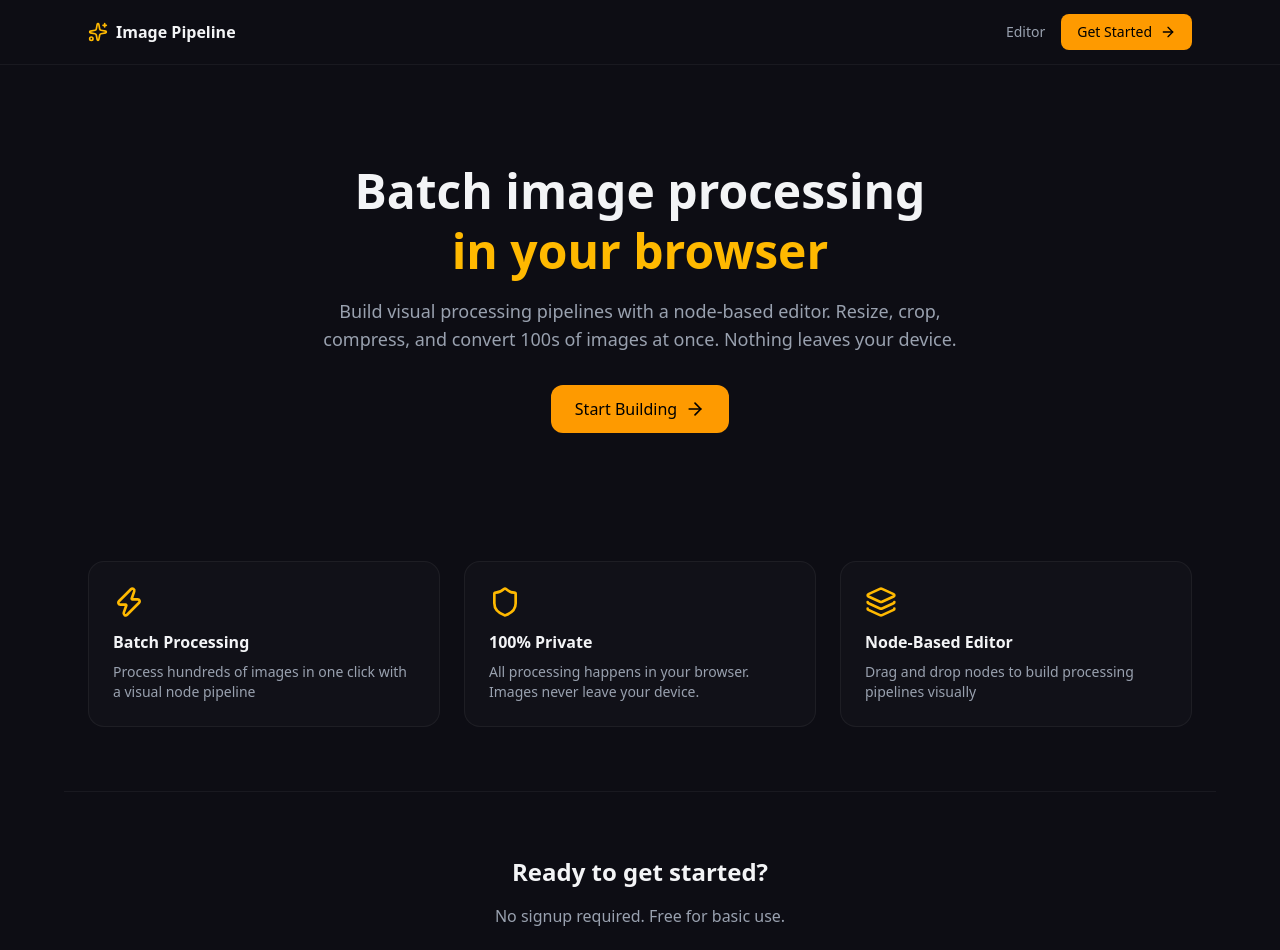
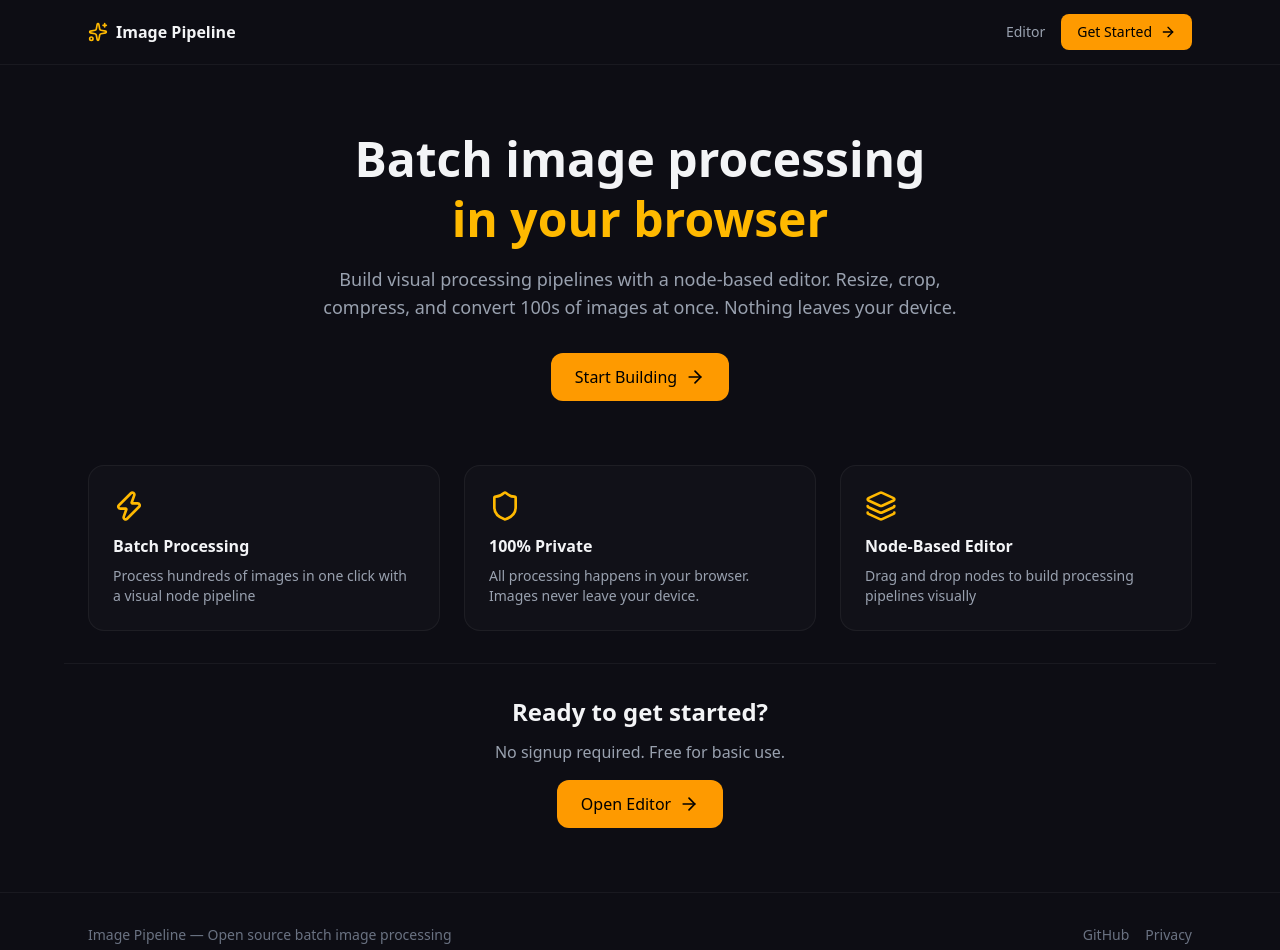
Before and after one commit to v944/image-pipeline, a React (Vite) app: page / in a window 1280 px wide. Shown: the top 950 px of the page. Built offline with nearby package versions, Linux system fonts and the light colour scheme.

Commit message:
fix: reduce landing page padding to fit CTA text on one screen

```diff
--- a/src/components/landing/LandingPage.tsx
+++ b/src/components/landing/LandingPage.tsx
@@ -31,7 +31,7 @@ export function LandingPage() {
       </header>
 
       <main>
-        <section className="max-w-6xl mx-auto px-6 pt-24 pb-16 text-center">
+        <section className="max-w-6xl mx-auto px-6 pt-16 pb-8 text-center">
           <h1 className="text-5xl font-bold leading-tight mb-4">
             Batch image processing
             <br />
@@ -51,7 +51,7 @@ export function LandingPage() {
           </button>
         </section>
 
-        <section className="max-w-6xl mx-auto px-6 py-16">
+        <section className="max-w-6xl mx-auto px-6 py-8">
           <div className="grid grid-cols-3 gap-6">
             <FeatureCard
               icon={Zap}
@@ -71,9 +71,9 @@ export function LandingPage() {
           </div>
         </section>
 
-        <section className="max-w-6xl mx-auto px-6 pt-16 pb-48 text-center border-t border-white/5">
-          <h2 className="text-2xl font-bold mb-4">Ready to get started?</h2>
-          <p className="text-gray-400 mb-6">No signup required. Free for basic use.</p>
+        <section className="max-w-6xl mx-auto px-6 pt-8 pb-16 text-center border-t border-white/5">
+          <h2 className="text-2xl font-bold mb-3">Ready to get started?</h2>
+          <p className="text-gray-400 mb-4">No signup required. Free for basic use.</p>
           <button
             onClick={() => navigate("/editor")}
             className="inline-flex items-center gap-2 bg-amber-500 hover:bg-amber-400 text-black px-6 py-3 rounded-xl text-base font-medium transition-colors"
```
